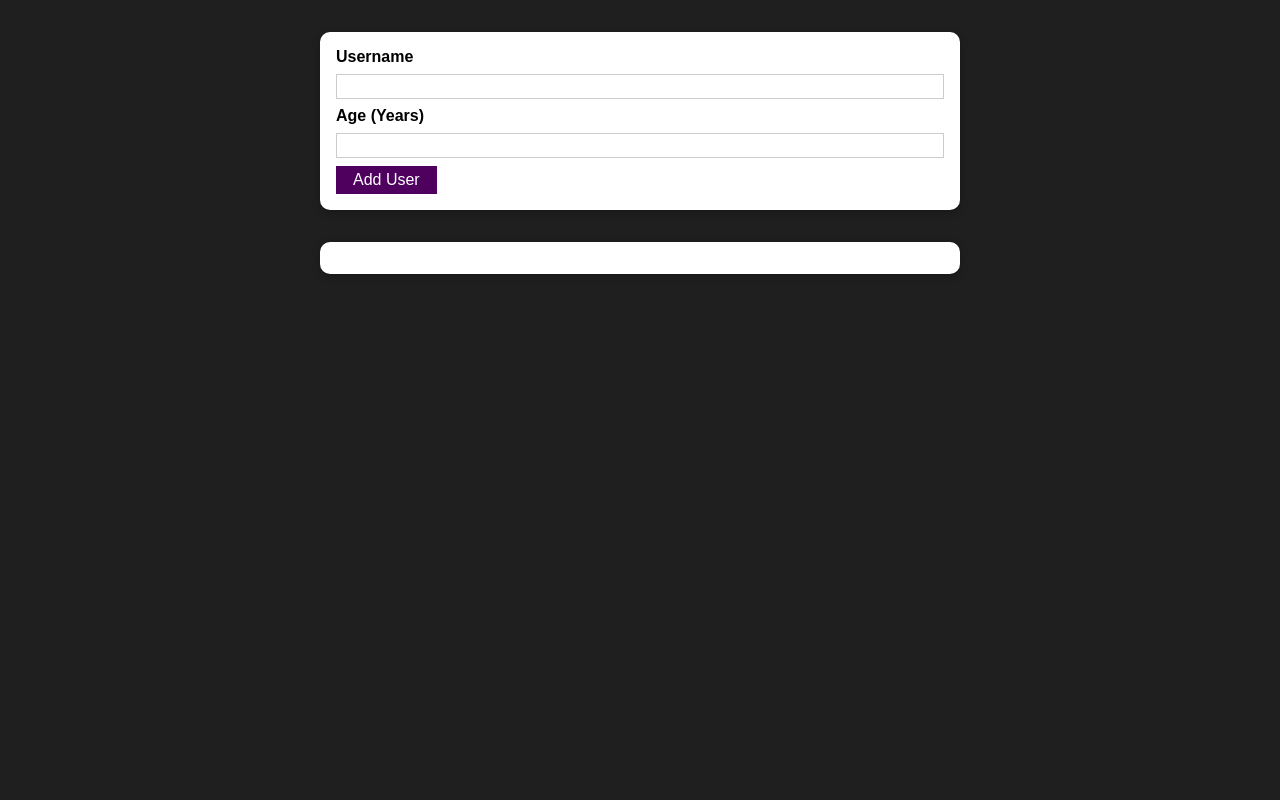
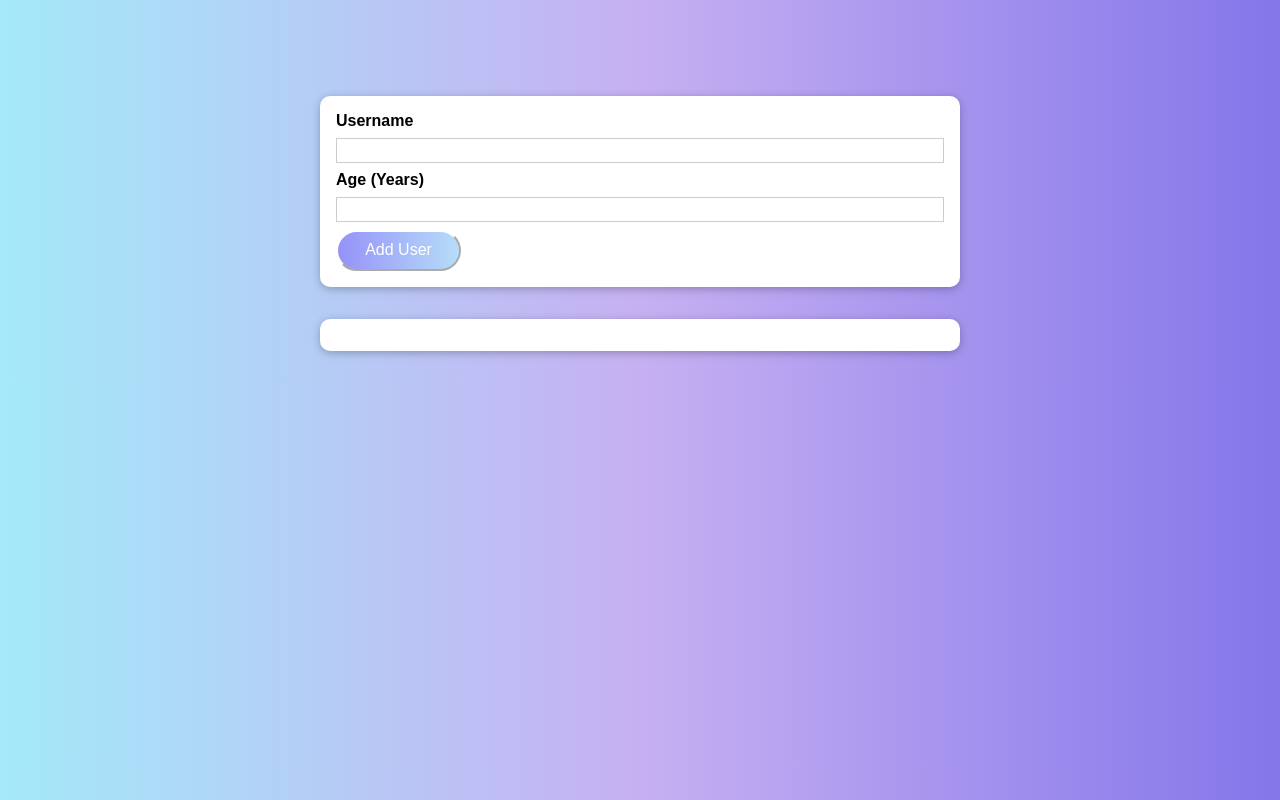
Before and after one commit to garosan/react_add_user_example, a React (Create React App) app: page / in a window 1280 px wide. Built offline with nearby package versions, Linux system fonts and the light colour scheme.

Commit message:
An attempt at some basic styling

```diff
--- a/src/components/UI/Button.module.css
+++ b/src/components/UI/Button.module.css
@@ -1,16 +1,17 @@
 .button {
   font: inherit;
-  border: 1px solid #4f005f;
-  background: #4f005f;
+  border-color: #fff;
+  background: linear-gradient(90deg, hsla(242, 90%, 55%, 0.5) 0%, hsla(204, 85%, 69%, 0.5) 100%);
   color: white;
-  padding: 0.25rem 1rem;
+  padding: 0.6rem 1.7rem;
   cursor: pointer;
+  border-radius: 50px;
 }
 
 .button:hover,
 .button:active {
-  background: #741188;
-  border-color: #741188;
+  border: 1px solid #6fbef3;
+  background: linear-gradient(90deg, hsla(242, 90%, 55%, 1) 0%, hsla(204, 85%, 69%, 1) 100%);
 }
 
 .button:focus {
--- a/src/components/Users/AddUser.module.css
+++ b/src/components/Users/AddUser.module.css
@@ -1,5 +1,6 @@
 .input {
   margin: 2rem auto;
+  margin-top: 6rem;
   padding: 1rem;
   width: 90%;
   max-width: 40rem;
@@ -22,5 +23,5 @@
 
 .input input:focus {
   outline: none;
-  border-color: #4f005f;
+  border-color: darkblue;
 }
--- a/src/index.css
+++ b/src/index.css
@@ -4,7 +4,12 @@
 
 html {
   font-family: sans-serif;
-  background: #1f1f1f;
+  background: linear-gradient(
+    90deg,
+    hsla(191, 88%, 81%, 1) 0%,
+    hsla(260, 72%, 82%, 1) 50%,
+    hsla(247, 73%, 69%, 1) 100%
+  );
 }
 
 body {
```
